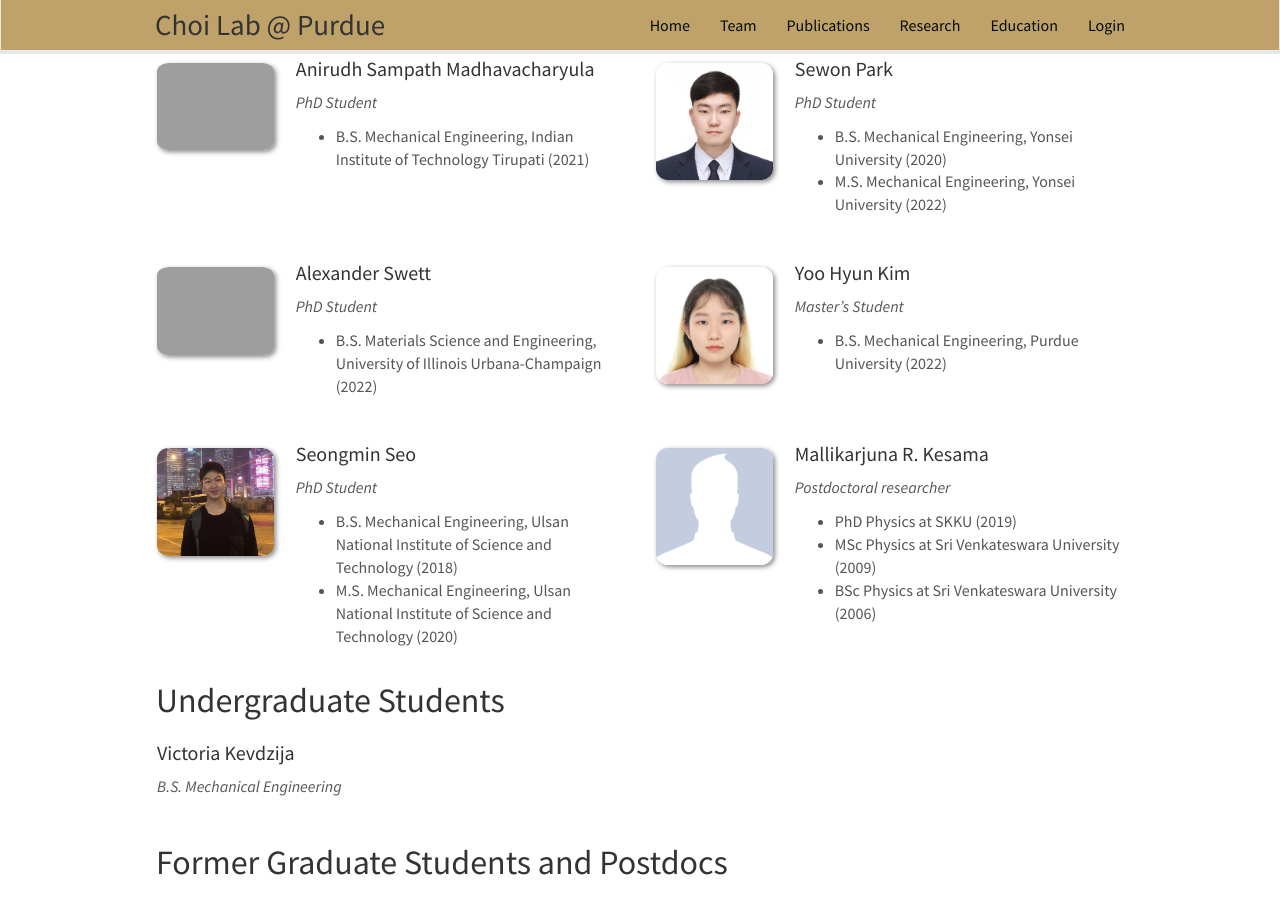
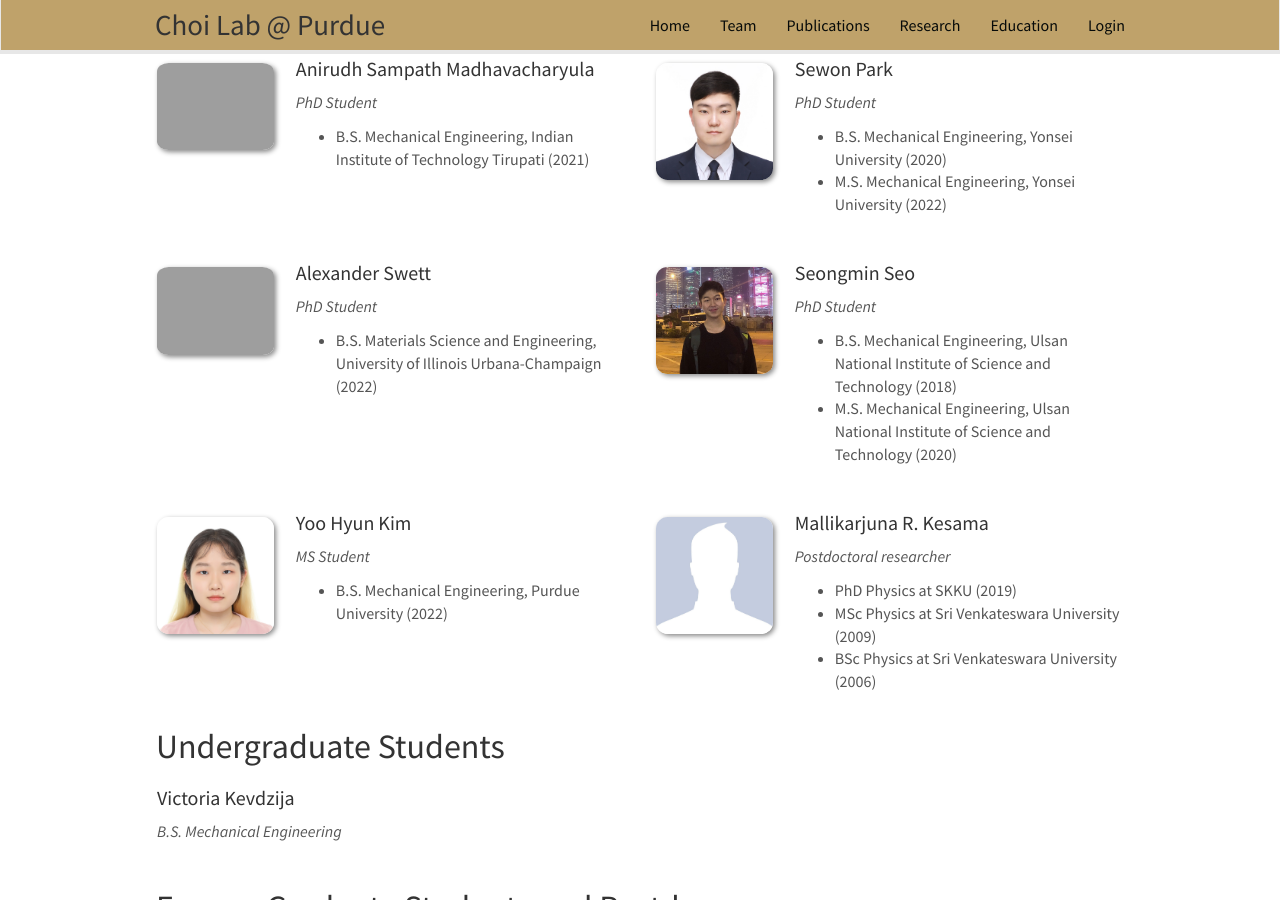
Before and after one commit to choidnalab/choidnalab.github.io, a Jekyll site: the page built from _pages/team.md, in a window 1280 px wide and 900 px high, scrolled down 369 px. Built offline with Jekyll 4.4.1, drawn with Linux system fonts in a browser that asks for light colours; nearby versions of some CDN libraries; part of the change alters nothing that is shown.

Commit message:
Update PhD_students.yml

```diff
--- a/_data/PhD_students.yml
+++ b/_data/PhD_students.yml
@@ -23,13 +23,6 @@
   number_educ: 1
   education1: B.S. Materials Science and Engineering, University of Illinois Urbana-Champaign (2022)
 
-- name: Yoo Hyun Kim
-  photo: YooHyun.jpg
-  info: Master's Student
-  email:
-  number_educ: 1
-  education1: B.S. Mechanical Engineering, Purdue University (2022)
-
 
 - name: Seongmin Seo
   photo: Seongmin.jpg
@@ -38,6 +31,13 @@
   number_educ: 2
   education1: B.S. Mechanical Engineering, Ulsan National Institute of Science and Technology (2018)
   education2: M.S. Mechanical Engineering, Ulsan National Institute of Science and Technology (2020)
+
+- name: Yoo Hyun Kim
+  photo: YooHyun.jpg
+  info: MS Student
+  email:
+  number_educ: 1
+  education1: B.S. Mechanical Engineering, Purdue University (2022)
 
 
 - name: Mallikarjuna R. Kesama
```
